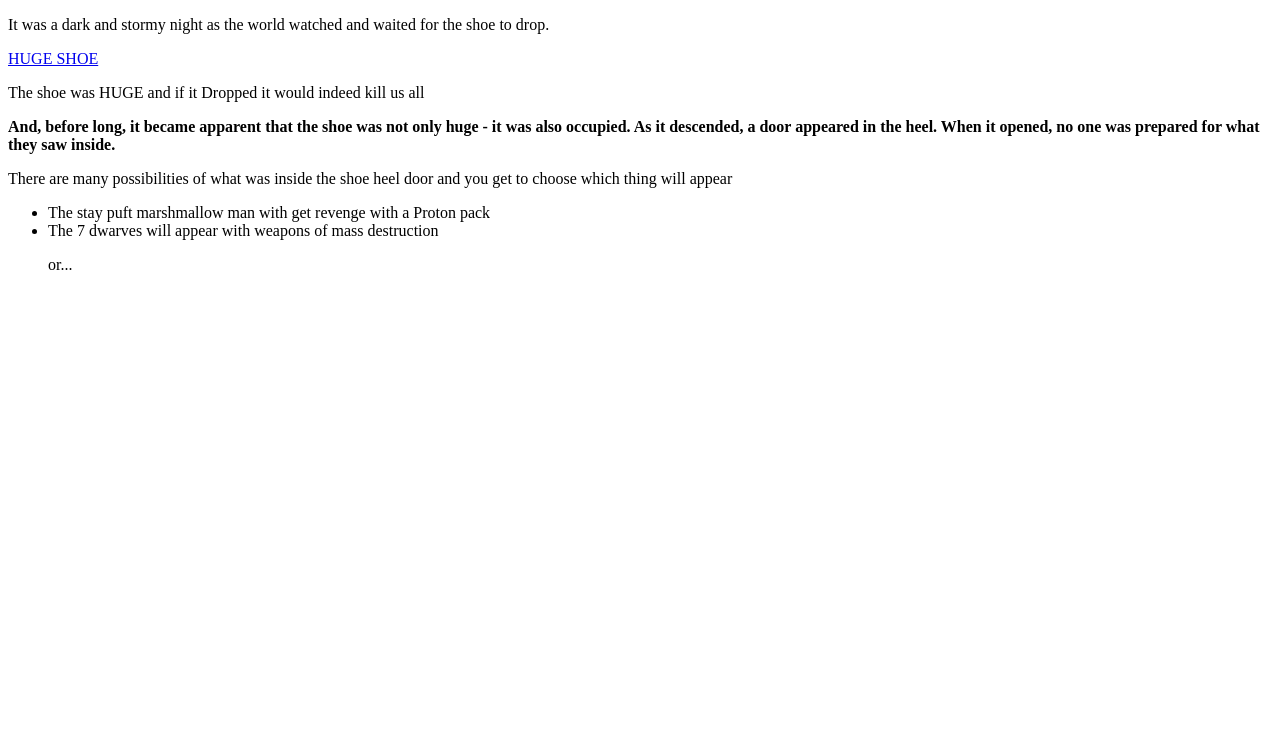
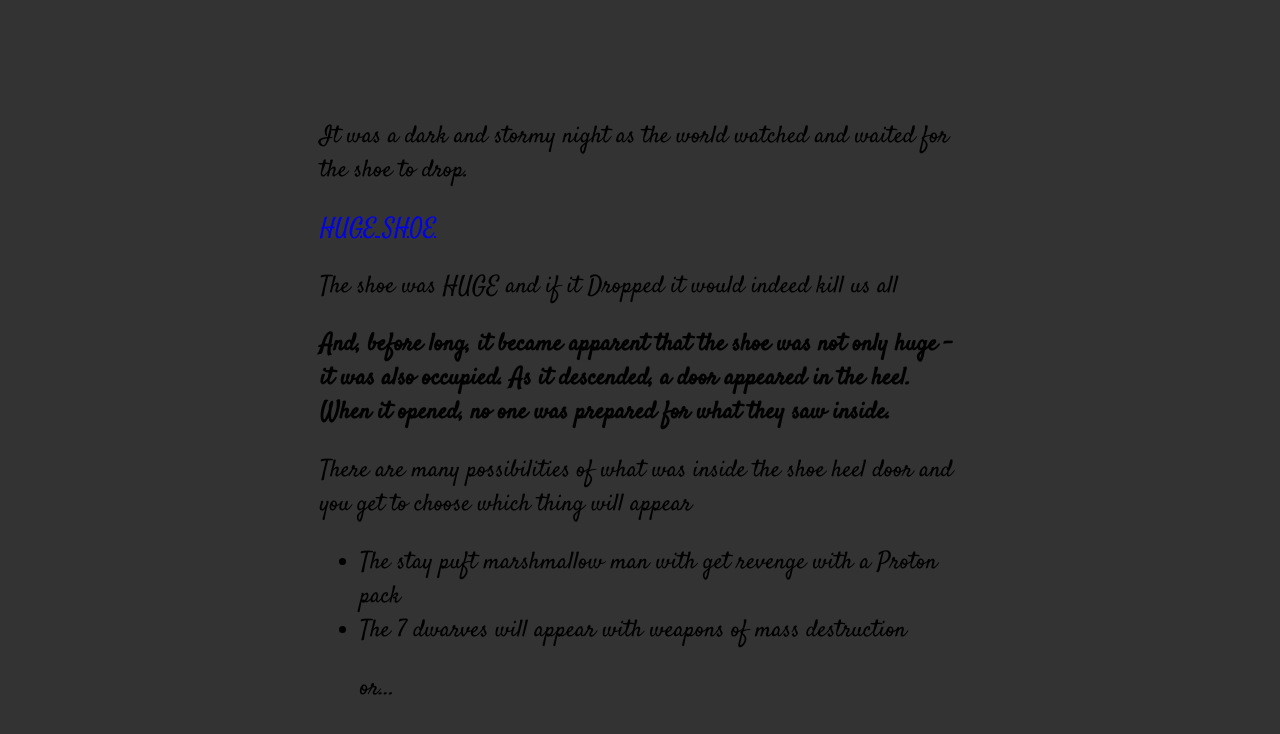
Before and after one commit to Kyva/fireside-story, a plain HTML site: page index.html in a window 1280 px wide. Drawn offline with Linux system fonts and the light colour scheme.

Commit message:
updated stylesheet

```diff
--- a/index.html
+++ b/index.html
@@ -1,5 +1,8 @@
 <!DOCTYPE HTML>
 <html>
+    <head>
+        <link rel="stylesheet" type="text/css" href="style.css"><link href="https://fonts.googleapis.com/css?family=Satisfy" rel="stylesheet">
+      </head>
         <body>
           <p>It was a dark and stormy night as the world watched and waited for the shoe to drop.</p>
           <a href="http://i2.cdn.cnn.com/cnnnext/dam/assets/121228023333-key-west-shoe-drop-horizontal-large-gallery.jpg">HUGE SHOE</a>
--- a/style.css
+++ b/style.css
@@ -0,0 +1,7 @@
+body {
+    ccolor: white;
+    background-color: #333;
+    font-size: 150%;
+    font-family: 'Satisfy', cursive;
+    margin: 5em 25%;
+}
```
